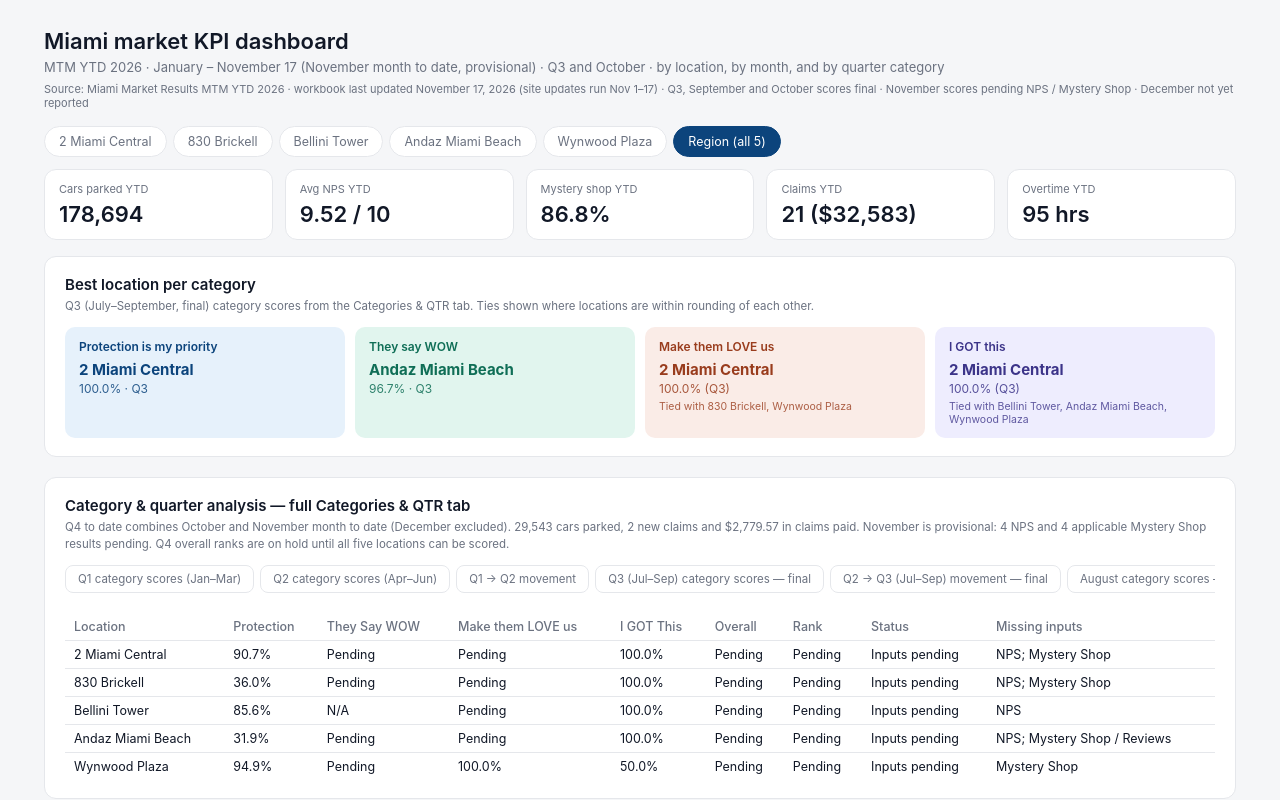
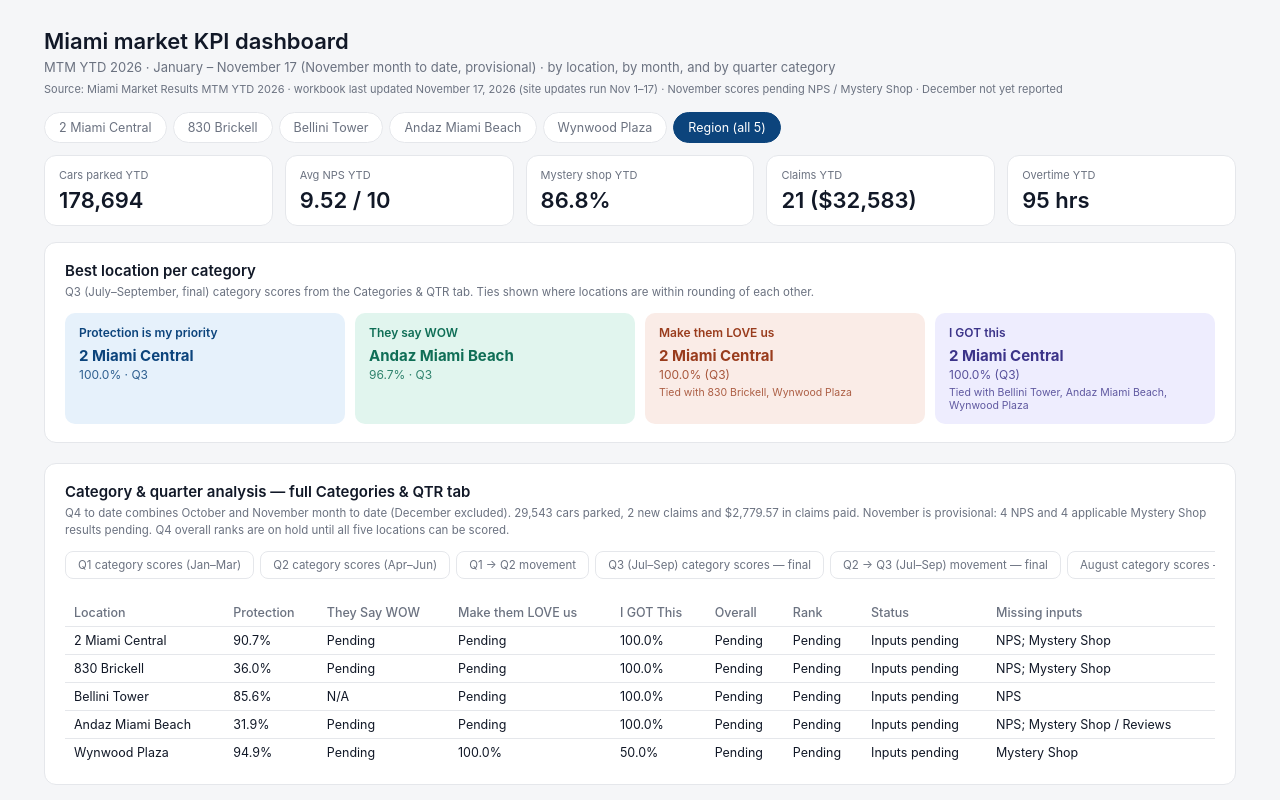
Before and after one commit to noelgarcialopez/miamidashboard, a plain HTML site: page index.html in a window 1280 px wide. Shown: the top 800 px of the page. Drawn offline with nearby package versions, Linux system fonts and the light colour scheme.

Commit message:
index.html

```diff
--- a/index.html
+++ b/index.html
@@ -85,8 +85,8 @@
 
 <header>
   <h1>Miami market KPI dashboard</h1>
-  <div class="subtitle">MTM YTD 2026 · January – November 17 (November month to date, provisional) · Q3 and October · by location, by month, and by quarter category</div>
-  <div class="updated">Source: Miami Market Results MTM YTD 2026 · workbook last updated November 17, 2026 (site updates run Nov 1–17) · Q3, September and October scores final · November scores pending NPS / Mystery Shop · December not yet reported</div>
+  <div class="subtitle">MTM YTD 2026 · January – November 17 (November month to date, provisional) · by location, by month, and by quarter category</div>
+  <div class="updated">Source: Miami Market Results MTM YTD 2026 · workbook last updated November 17, 2026 (site updates run Nov 1–17) · November scores pending NPS / Mystery Shop · December not yet reported</div>
 </header>
 
 <div class="loctabs" id="locTabs"></div>
```
